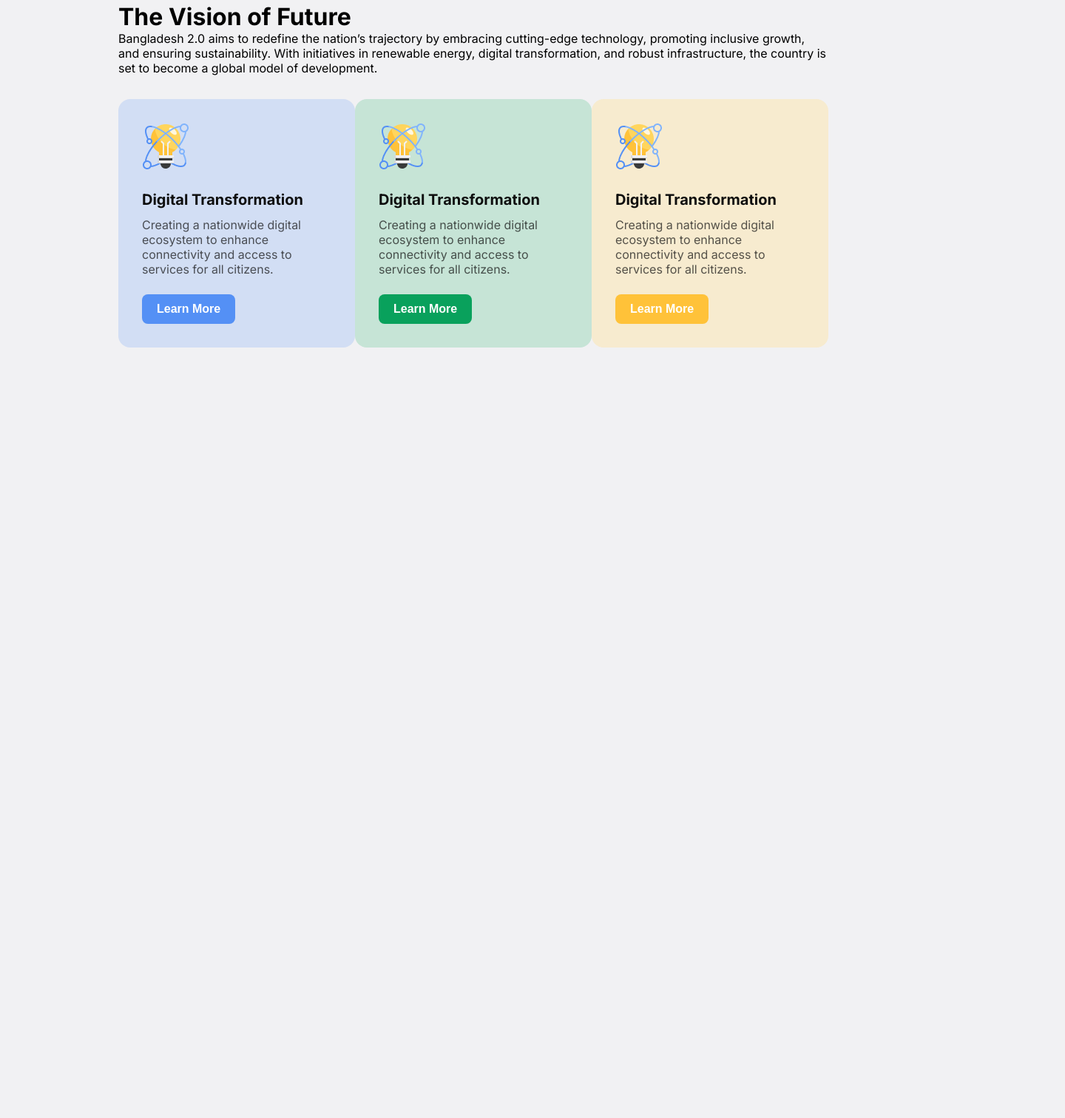
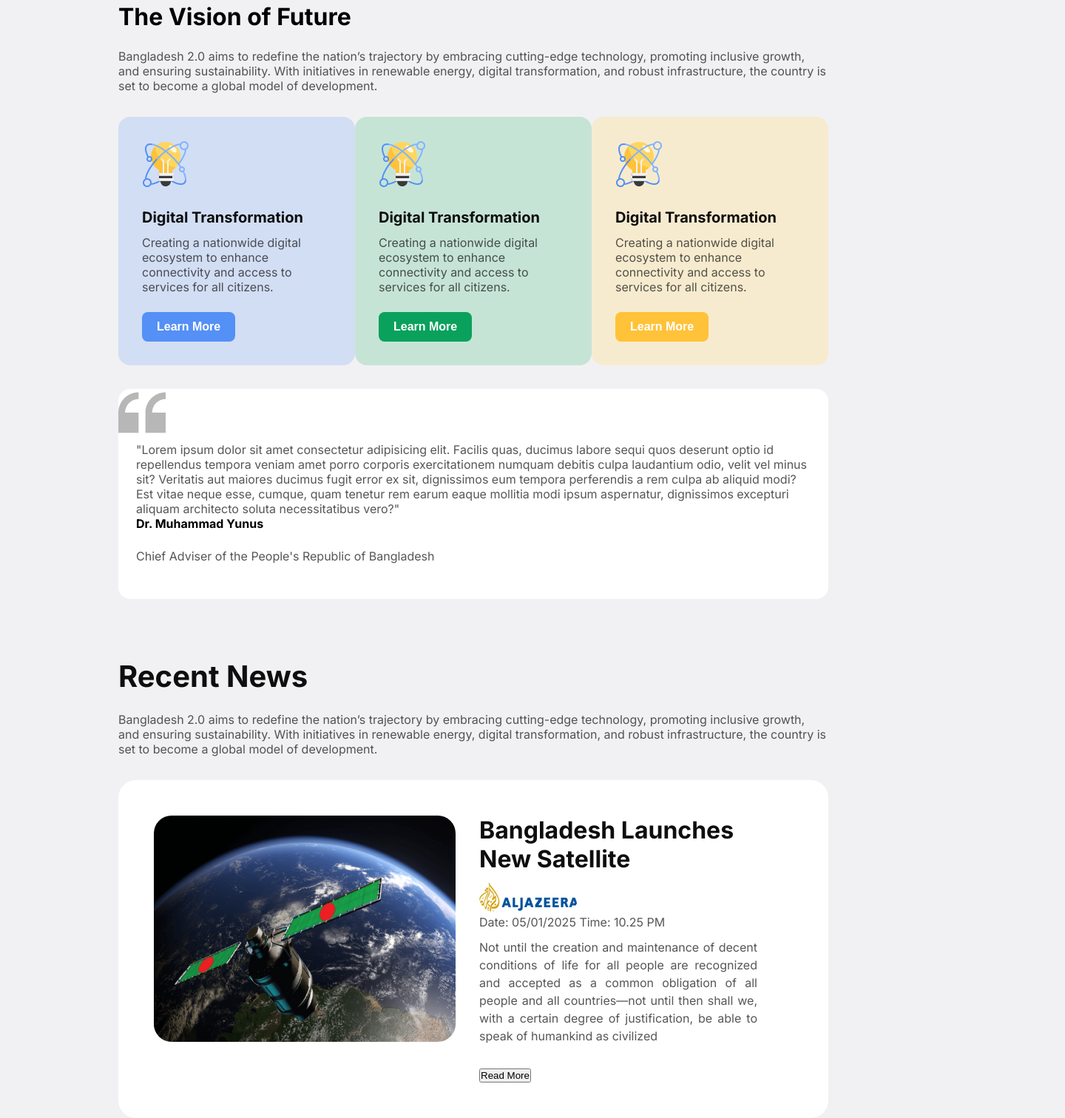
Before and after one commit to Hossahin/bangladesh-projects, a plain HTML site: page index.html in a window 1280 px wide. Shown: the part 1152-2664 px from the top of the page at 74% size, 1440 px wide, since content can reach past the window. Before the commit the page ends 1622 px from the top, so only its background shows below. Drawn offline with Linux system fonts and the light colour scheme.

Commit message:
Recent News sections design

```diff
--- a/index.html
+++ b/index.html
@@ -76,37 +76,70 @@
 
         <div class="future-heading">
             <h1>The Vision of Future</h1>
-            <p>Bangladesh 2.0 aims to redefine the nation’s trajectory by embracing cutting-edge technology, promoting inclusive growth, and ensuring sustainability. With initiatives in renewable energy, digital transformation, and robust infrastructure, the country is set to become a global model of development.</p>
+            <p>Bangladesh 2.0 aims to redefine the nation’s trajectory by embracing cutting-edge technology, promoting
+                inclusive growth, and ensuring sustainability. With initiatives in renewable energy, digital
+                transformation, and robust infrastructure, the country is set to become a global model of development.
+            </p>
             <div class="future-box-big">
 
                 <div class="future-box future-box-design-1">
                     <img src="assets/card-icon.png" alt="">
                     <h3>Digital Transformation</h3>
-                    <p>Creating a nationwide digital ecosystem to enhance connectivity and access to services for all citizens.</p>
+                    <p>Creating a nationwide digital ecosystem to enhance connectivity and access to services for all
+                        citizens.</p>
                     <button class="btn-1">Learn More</button>
                 </div>
 
                 <div class="future-box future-box-design-2">
                     <img src="assets/card-icon.png" alt="">
                     <h3>Digital Transformation</h3>
-                    <p>Creating a nationwide digital ecosystem to enhance connectivity and access to services for all citizens.</p>
+                    <p>Creating a nationwide digital ecosystem to enhance connectivity and access to services for all
+                        citizens.</p>
                     <button class="btn-2">Learn More</button>
                 </div>
 
                 <div class="future-box future-box-design-3">
                     <img src="assets/card-icon.png" alt="">
                     <h3>Digital Transformation</h3>
-                    <p>Creating a nationwide digital ecosystem to enhance connectivity and access to services for all citizens.</p>
+                    <p>Creating a nationwide digital ecosystem to enhance connectivity and access to services for all
+                        citizens.</p>
                     <button class="btn-3">Learn More</button>
                 </div>
+            </div>
+            <div class="yunus-sections">
+                <p>"Lorem ipsum dolor sit amet consectetur adipisicing elit. Facilis quas, ducimus labore sequi quos deserunt optio id repellendus tempora veniam amet porro corporis exercitationem numquam debitis culpa laudantium odio, velit vel minus sit? Veritatis aut maiores ducimus fugit error ex sit, dignissimos eum tempora perferendis a rem culpa ab aliquid modi? Est vitae neque esse, cumque, quam tenetur rem earum eaque mollitia modi ipsum aspernatur, dignissimos excepturi aliquam architecto soluta necessitatibus vero?"</p>
+                <h4>Dr. Muhammad Yunus</h4>
+                <p>Chief Adviser of the People's Republic of Bangladesh</p>
+            </div>
+        </div>
+        <!-- Future area End -->
+
+        <!-- Opinion Matters Section Start -->
+
+        <!-- Opinion Matters Section End -->
 
 
 
+        <!-- Recent News Section Start -->
+        <div class="recent-news-heading">
+            <h1>Recent News</h1>
+            <p>Bangladesh 2.0 aims to redefine the nation’s trajectory by embracing cutting-edge technology, promoting inclusive growth, and ensuring sustainability. With initiatives in renewable energy, digital transformation, and robust infrastructure, the country is set to become a global model of development.</p>
+
+            <div class="news-box">
+                <div class="img-box">
+                    <img src="assets/satelite.png" alt="">
+                </div>
+                <div class="content-box">
+                    <h1>Bangladesh Launches New Satellite</h1>
+                    <img src="assets/al-jazeera.png" alt=""> <br>
+                    <span>Date: 05/01/2025</span>
+                    <span>Time: 10.25 PM</span>
+                    <p>Not until the creation and maintenance of decent conditions of life for all people are recognized and accepted as a common obligation of all people and all countries—not until then shall we, with a certain degree of justification, be able to speak of humankind as civilized</p>
+                        <button class="">Read More</button>
+                </div>
             </div>
         </div>
-
-        <!-- Future area End -->
-
+        <!-- Recent News Section End -->
 
     </main>
 
--- a/styles/style.css
+++ b/styles/style.css
@@ -1,11 +1,11 @@
 @import url('https://fonts.googleapis.com/css2?family=Fira+Sans:ital,wght@0,100;0,200;0,300;0,400;0,500;0,600;0,700;0,800;0,900;1,100;1,200;1,300;1,400;1,500;1,600;1,700;1,800;1,900&family=Inter:ital,opsz,wght@0,14..32,100..900;1,14..32,100..900&display=swap');
 
-*{
+* {
     margin: 0;
     padding: 0;
 }
 
-body{
+body {
     font-family: "Inter", serif;
     background-color: #F1F1F3;
     margin-top: 31px;
@@ -13,7 +13,7 @@ body{
 
 /* Shared style */
 
-.safe-zone{
+.safe-zone {
     width: calc(100% - 320px);
     /* This calc use for full website maintain same safe zoon, and 320px is 160 + 160 = 320, this 160 is figma file all container left and right side margin */
     margin: 0 auto;
@@ -22,23 +22,21 @@ body{
 
 
 /* Header Section Style Start */
-header{
+header {}
 
-}
-
-.menu-area{
+.menu-area {
     display: flex;
     justify-content: space-between;
     align-items: center;
     width: 100%;
 }
 
-.menu-area .logo h3{
+.menu-area .logo h3 {
     color: #0E0E0E;
     font-size: 32px;
 }
 
-.menu-area .menu-item .sign-in-btn{
+.menu-area .menu-item .sign-in-btn {
     padding: 15px 30px 15px 30px;
     color: #006A50;
     border: 1px solid #006A50;
@@ -46,14 +44,14 @@ header{
     font-size: 18px;
     font-weight: 700;
 }
+
 /* Header Section Style End */
 
 
 
 /* Banner Section Style Start */
 
-.banner-area{
-    width: 1280px;
+.banner-area {
     height: 560px;
     border-radius: 24px;
     background-color: #C6E4D6;
@@ -62,23 +60,25 @@ header{
     margin: 51px auto;
 }
 
-.banner-area .content-area{
+.banner-area .content-area {
     margin: 60px;
 }
+
 /*  */
-.banner-area .content-area h6{
-    color: rgba(14, 14, 14, 0.5); /* Main Color #0E0E0E */
+.banner-area .content-area h6 {
+    color: rgba(14, 14, 14, 0.5);
+    /* Main Color #0E0E0E */
     font-size: 24px;
     font-weight: 500;
 }
 
-.banner-area .content-area h1{
+.banner-area .content-area h1 {
     font-size: 56px;
     color: #0E0E0E;
     margin-top: 16px;
 }
 
-.banner-area .content-area .Explore-btn{
+.banner-area .content-area .Explore-btn {
     background-color: #006A50;
     border-radius: 8px;
     padding: 17px 34px 17px 34px;
@@ -89,11 +89,12 @@ header{
     margin-top: 24px;
 }
 
-.banner-area .image-area{
+.banner-area .image-area {
     width: 475px;
     height: 400px;
-    margin-right:60px;
+    margin-right: 60px;
 }
+
 /* Banner Section Style End */
 
 
@@ -101,16 +102,16 @@ header{
 
 /* Pillars area Style Start */
 
-.Pillars-box{
+.Pillars-box {
     display: flex;
     justify-content: space-between;
 }
 
-.Pillars-box h1{
+.Pillars-box h1 {
     font-size: 40px;
 }
 
-.Pillars-box .box{
+.Pillars-box .box {
     width: 302px;
     background-color: #FFFFFF;
     border-radius: 16px;
@@ -120,45 +121,46 @@ header{
 
 }
 
-.Pillars-box .box img{
+.Pillars-box .box img {
     width: 64px;
     height: 64px;
 }
 
-.Pillars-box .box h3{
+.Pillars-box .box h3 {
     margin-top: 24px;
     font-size: 20px;
     font-weight: 700;
 }
 
-.Pillars-box .box p{
+.Pillars-box .box p {
     color: rgba(14, 14, 14, 0.7);
     font-size: 16px;
     margin-top: 12px;
 }
+
 /* Pillars area Style End */
 
 
 /* Future area Style Start */
 
-.future-heading{
+.future-heading {
     margin-top: 80px;
 }
 
-.future-heading h1{
+.future-heading h1 {}
 
+.future-heading p {
+    margin-top: 24px;
+    color: rgba(14, 14, 14, 0.7);
+    font-size: 16px;
 }
 
-.future-heading p{
-
-}
-
-.future-heading .future-box-big{
+.future-heading .future-box-big {
     display: flex;
     justify-content: space-between;
 }
 
-.future-heading .future-box-big .future-box-design-1{
+.future-heading .future-box-big .future-box-design-1 {
     margin-top: 32px;
     width: 410px;
     background-color: #FFFFFF;
@@ -168,7 +170,7 @@ header{
     background: rgba(84, 144, 245, 0.2);
 }
 
-.future-heading .future-box-big .future-box-design-2{
+.future-heading .future-box-big .future-box-design-2 {
     margin-top: 32px;
     width: 410px;
     background-color: #FFFFFF;
@@ -178,7 +180,7 @@ header{
     background: rgb(198, 228, 214);
 }
 
-.future-heading .future-box-big .future-box-design-3{
+.future-heading .future-box-big .future-box-design-3 {
     margin-top: 32px;
     width: 410px;
     background-color: #FFFFFF;
@@ -188,25 +190,25 @@ header{
     background: rgb(247, 235, 207);
 }
 
-.future-heading .future-box-big .future-box img{
+.future-heading .future-box-big .future-box img {
     width: 64px;
     height: 64px;
 }
 
-.future-heading .future-box-big .future-box h3{
+.future-heading .future-box-big .future-box h3 {
     font-size: 20px;
     font-weight: 700;
     color: #0E0E0E;
     margin-top: 24px;
 }
 
-.future-heading .future-box-big .future-box p{
+.future-heading .future-box-big .future-box p {
     font-size: 16px;
     margin-top: 12px;
     color: rgba(14, 14, 14, 0.7);
 }
 
-.future-heading .future-box-big .future-box .btn-1{
+.future-heading .future-box-big .future-box .btn-1 {
     padding: 11px 20px 11px 20px;
     background-color: #5490F5;
     border-radius: 8px;
@@ -217,7 +219,7 @@ header{
     font-weight: 700;
 }
 
-.future-heading .future-box-big .future-box .btn-2{
+.future-heading .future-box-big .future-box .btn-2 {
     padding: 11px 20px 11px 20px;
     background-color: #09A15C;
     border-radius: 8px;
@@ -228,7 +230,7 @@ header{
     font-weight: 700;
 }
 
-.future-heading .future-box-big .future-box .btn-3{
+.future-heading .future-box-big .future-box .btn-3 {
     padding: 11px 20px 11px 20px;
     background-color: #FFC239;
     border-radius: 8px;
@@ -240,4 +242,88 @@ header{
 }
 
 
+.future-heading .yunus-sections{
+    /* height: 256px; */
+    margin-top: 32px;
+    padding: 48px 24px 48px 24px;
+    background-color: #FFFFFF;
+    background-image: url("../assets/quote-bg.png");
+    background-repeat: no-repeat;
+    background-position: top left;
+    border-radius: 16px;
+}
+
+.future-heading .yunus-sections p{
+    font-size: 16px;
+
+}
 /* Future area Style End */
+
+/* Opinion Matters area Style Start */
+
+/* Opinion Matters area Style End */
+
+
+/* Recent News area Style Start */
+    .recent-news-heading{
+        margin-top: 80px;
+    }
+
+    .recent-news-heading h1{
+        color: #0E0E0E;
+        font-size: 40px;
+        font-weight: 700;
+    }
+
+    .recent-news-heading p{
+        color: rgba(14, 14, 14, 0.7);
+        margin-top: 24px;
+    }
+
+
+    .recent-news-heading .news-box{
+    background-color: #ffff;
+    display: flex;
+    border-radius: 24px;
+    padding: 48px;
+    margin-top: 32px;
+    }
+
+    .recent-news-heading .news-box img{
+        border-radius: 24px;
+    }
+
+    .recent-news-heading .news-box .img-box img{
+
+    }
+
+    .recent-news-heading .news-box .content-box{
+        padding: 0 48px 0 32px;
+    }
+
+    .recent-news-heading .news-box .content-box h1{
+        color: #0E0E0E;
+        font-size: 32px;
+    }
+
+    .recent-news-heading .news-box .content-box img{
+        margin-top: 12px;
+    }
+
+    .recent-news-heading .news-box .content-box span{
+        color: rgba(14, 14, 14, 0.7);
+        margin-top: 12px;
+    }
+
+    .recent-news-heading .news-box .content-box p{
+        margin-top: 12px;
+        line-height: 24px;
+        text-align: justify;
+    }
+
+    .recent-news-heading .news-box .content-box button{
+        margin-top: 32px;
+    }
+
+
+/* Recent News area Style End */
```
